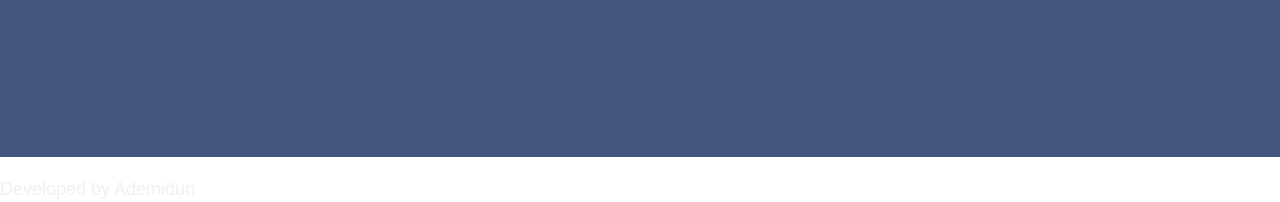
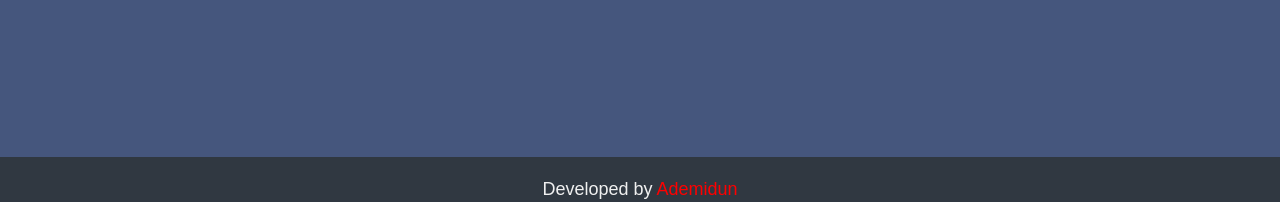
Before and after one commit to Codelearner123456/Udemy-project2, a plain HTML site: page index.html in a window 1280 px wide. Shown: the part 2152-2354 px from the top of the page. Drawn offline with Linux system fonts and the light colour scheme.

Commit message:
Update style.css

```diff
--- a/style.css
+++ b/style.css
@@ -227,3 +227,19 @@ img {
   transform: translateX(0);
   transition: transform 0.3s ease-out;
 }
+
+footer {
+  background-color: var(--main-gray);
+  color: var(--main-white);
+  display: flex;
+  align-items: center;
+  justify-content: center
+}
+
+footer a {
+  color: red;
+}
+
+footer a:hover {
+  text-decoration: initial;
+}
```
